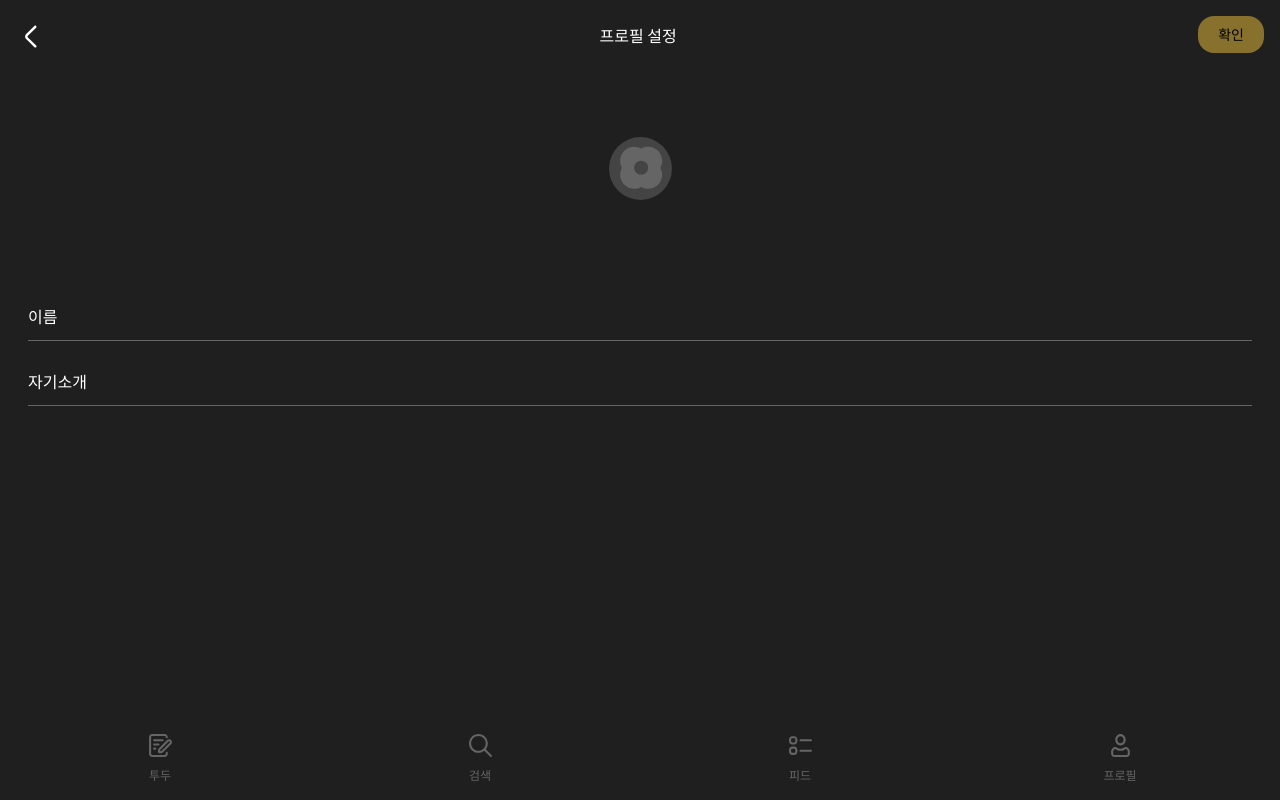
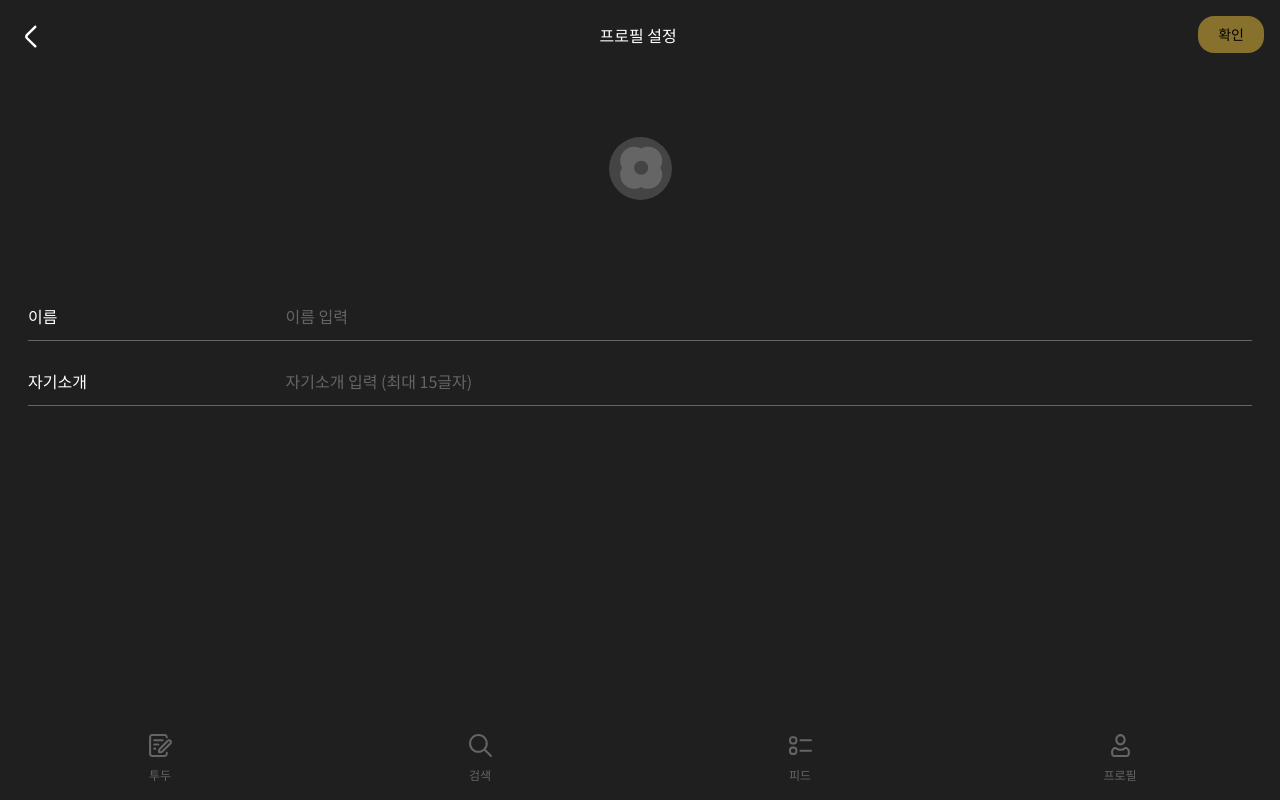
Before and after one commit to momodo-ToDoSupport/momodo_front, a Next.js app: page /editprofile in a window 1280 px wide. Built offline with nearby package versions, Linux system fonts and the light colour scheme; no server answers.

Commit message:
feature : name, introduce onChange 함수추가

```diff
--- a/src/app/editprofile/page.tsx
+++ b/src/app/editprofile/page.tsx
@@ -9,14 +9,13 @@ import EditProfileImg from '../../components/UserProfile/EditProfileImg';
 import { getUserInfo } from '../../service/auth';
 
 const EditProfile = () => {
-  const [profileImg, setProfileImg] = useState('');
-  const [name, setName] = useState('');
-  const [introduce, setIntroduce] = useState('');
+  const [profileImg, setProfileImg] = useState<string>('');
+  const [name, setName] = useState<string>('');
+  const [introduce, setIntroduce] = useState<string>('');
   const userId = localStorage.getItem('userId');
   const userMutation = useMutation(getUserInfo, {
     onSuccess(data) {
       if (data) {
-        console.log(data);
         setProfileImg(data.profileImage);
         setName(data.name);
         setIntroduce(data.introduce);
@@ -27,23 +26,40 @@ const EditProfile = () => {
     },
   });
 
+  const handleNameChange = (newValue: string) => {
+    setName(newValue);
+  };
+
+  const handleIntroChange = (newValue: string) => {
+    setIntroduce(newValue);
+  };
+
   useEffect(() => {
     if (userId !== null) {
       userMutation.mutate(userId);
     }
   }, []);
 
+  console.log('name', name);
+  console.log('introduce', introduce);
+
   return (
     <div className='h-screen w-full'>
       <BasicHeader option='myprofile' />
       <div className='flex flex-col items-center p-7'>
-        <EditProfileImg img={profileImg} />
+        <EditProfileImg defaultImg={profileImg} />
         <p className='pb-12 text-lg'>{userId}</p>
-        <ProfileForm title='이름' placeholder='이름 입력' content={name} />
+        <ProfileForm
+          title='이름'
+          placeholder='이름 입력'
+          content={name}
+          onInputChange={handleNameChange}
+        />
         <ProfileForm
           title='자기소개'
           placeholder='자기소개 입력 (최대 15글자)'
           content={introduce}
+          onInputChange={handleIntroChange}
         />
       </div>
       <TabBar />
--- a/src/components/ProfileForm.tsx
+++ b/src/components/ProfileForm.tsx
@@ -1,26 +1,29 @@
-import React, { useState } from 'react';
+import React, { useEffect, useState } from 'react';
 
 interface ProfileFormProps {
   title: string;
   placeholder?: string;
   content?: string | null;
+  onInputChange?: (newValue: string) => void;
 }
 
 const ProfileForm: React.FC<ProfileFormProps> = ({
   title,
-  placeholder: defaultPlaceholder,
+  placeholder,
   content,
+  onInputChange,
 }) => {
-  // content 값이 null인 경우 defaultPlaceholder를 사용
-  const actualPlaceholder = content === null ? defaultPlaceholder : undefined;
+  const [inputContent, setInputContent] = useState(content);
 
-  // content를 로컬 상태로 관리
-  const [inputContent, setInputContent] = useState(content || '');
+  const handleInputChange = (e: React.ChangeEvent<HTMLInputElement>) => {
+    const newValue = e.target.value;
+    setInputContent(newValue);
+    onInputChange?.(newValue);
+  };
 
-  // input 요소의 값을 로컬 상태인 inputContent로 설정하고 변경 시 로컬 상태 업데이트
-  const handleInputChange = (e: React.ChangeEvent<HTMLInputElement>) => {
-    setInputContent(e.target.value);
-  };
+  useEffect(() => {
+    setInputContent(content);
+  }, [content]);
 
   return (
     <form className='w-full mb-7 border-b-3 border-grey-65 border-b pb-3 flex'>
@@ -31,7 +34,7 @@ const ProfileForm: React.FC<ProfileFormProps> = ({
         type='text'
         id={title}
         className='border-none w-full bg-bg-color placeholder-grey-65'
-        placeholder={actualPlaceholder}
+        placeholder={placeholder}
         maxLength={15}
         value={inputContent}
         onChange={handleInputChange}
--- a/src/components/UserProfile/EditProfileImg.tsx
+++ b/src/components/UserProfile/EditProfileImg.tsx
@@ -1,11 +1,16 @@
 import React from 'react';
 import ProfileImg from './ProfileImg';
 
-const EditProfileImg = ({ img }) => {
+const EditProfileImg = ({ defaultImg }) => {
   return (
     <form className='m-14'>
       <label htmlFor='profileImg'>
-        <ProfileImg width={63} height={63} alt='프로필 이미지' />
+        <ProfileImg
+          width={63}
+          height={63}
+          alt='프로필 이미지'
+          defaultImg={defaultImg}
+        />
       </label>
       <input type='file' id='profileImg' className='hidden' accept='image/*' />
     </form>
--- a/src/components/UserProfile/ProfileImg.tsx
+++ b/src/components/UserProfile/ProfileImg.tsx
@@ -7,6 +7,7 @@ interface ProfileImgProps {
   height: number;
   src?: string;
   alt: string;
+  defaultImg?: string;
 }
 
 const ProfileImg: React.FC<ProfileImgProps> = ({
@@ -14,6 +15,7 @@ const ProfileImg: React.FC<ProfileImgProps> = ({
   height,
   src = defaultProfileImg,
   alt,
+  defaultImg,
 }) => {
   return <Image width={width} height={height} src={src} alt={alt} />;
 };
```
